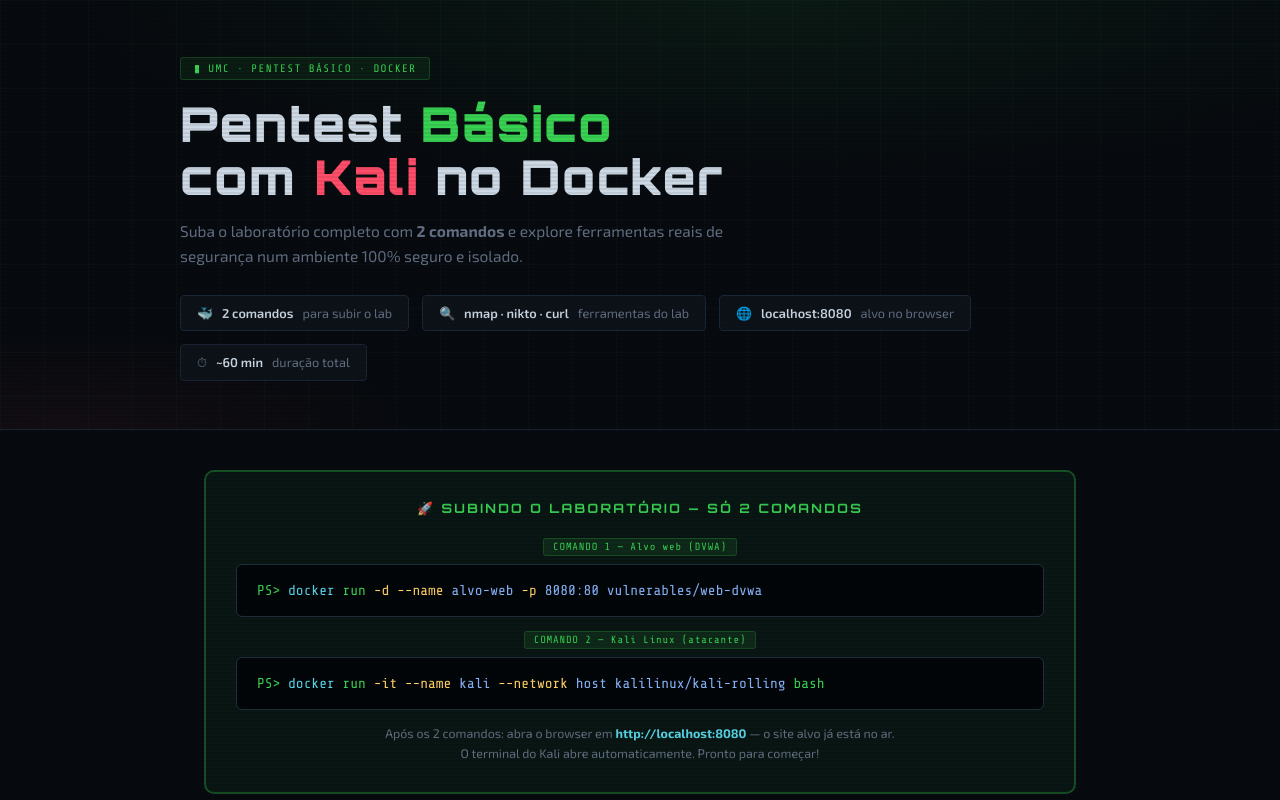
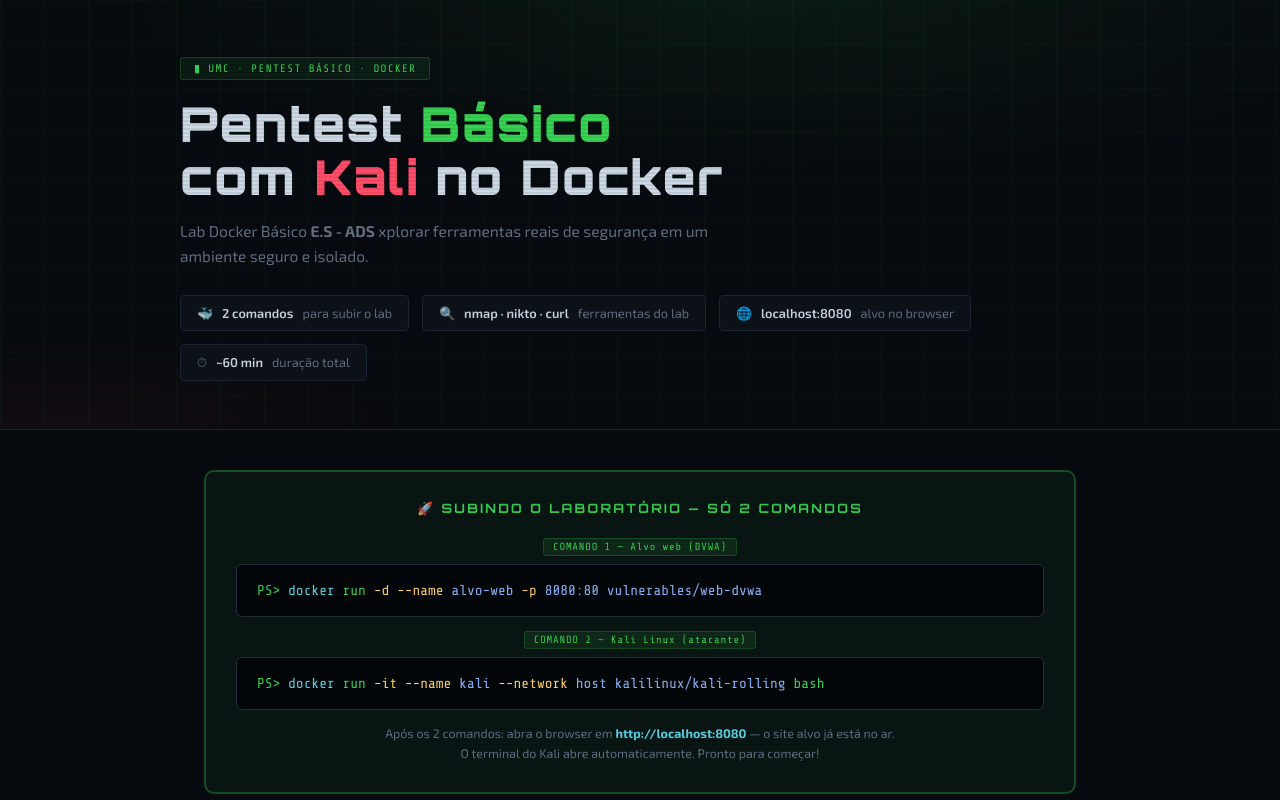
Before and after one commit to oscar-ev/Lab-kali-basico, a plain HTML site: page index.html in a window 1280 px wide. Shown: the top 800 px of the page. Drawn offline with nearby package versions, Linux system fonts and the light colour scheme.

Commit message:
Update lab description in index.html

```diff
--- a/index.html
+++ b/index.html
@@ -231,7 +231,7 @@
   <div class="hi">
     <div class="badge"><span class="blink">▮</span> UMC · PENTEST BÁSICO · DOCKER</div>
     <h1>Pentest <span class="g">Básico</span><br>com <span class="r">Kali</span> no Docker</h1>
-    <p>Suba o laboratório completo com <strong>2 comandos</strong> e explore ferramentas reais de segurança num ambiente 100% seguro e isolado.</p>
+    <p>Lab Docker Básico <strong>E.S - ADS</strong> xplorar ferramentas reais de segurança em um ambiente seguro e isolado.</p>
     <div class="hstats">
       <div class="hst"><span>🐳</span><strong>2 comandos</strong><span>para subir o lab</span></div>
       <div class="hst"><span>🔍</span><strong>nmap · nikto · curl</strong><span>ferramentas do lab</span></div>
```
